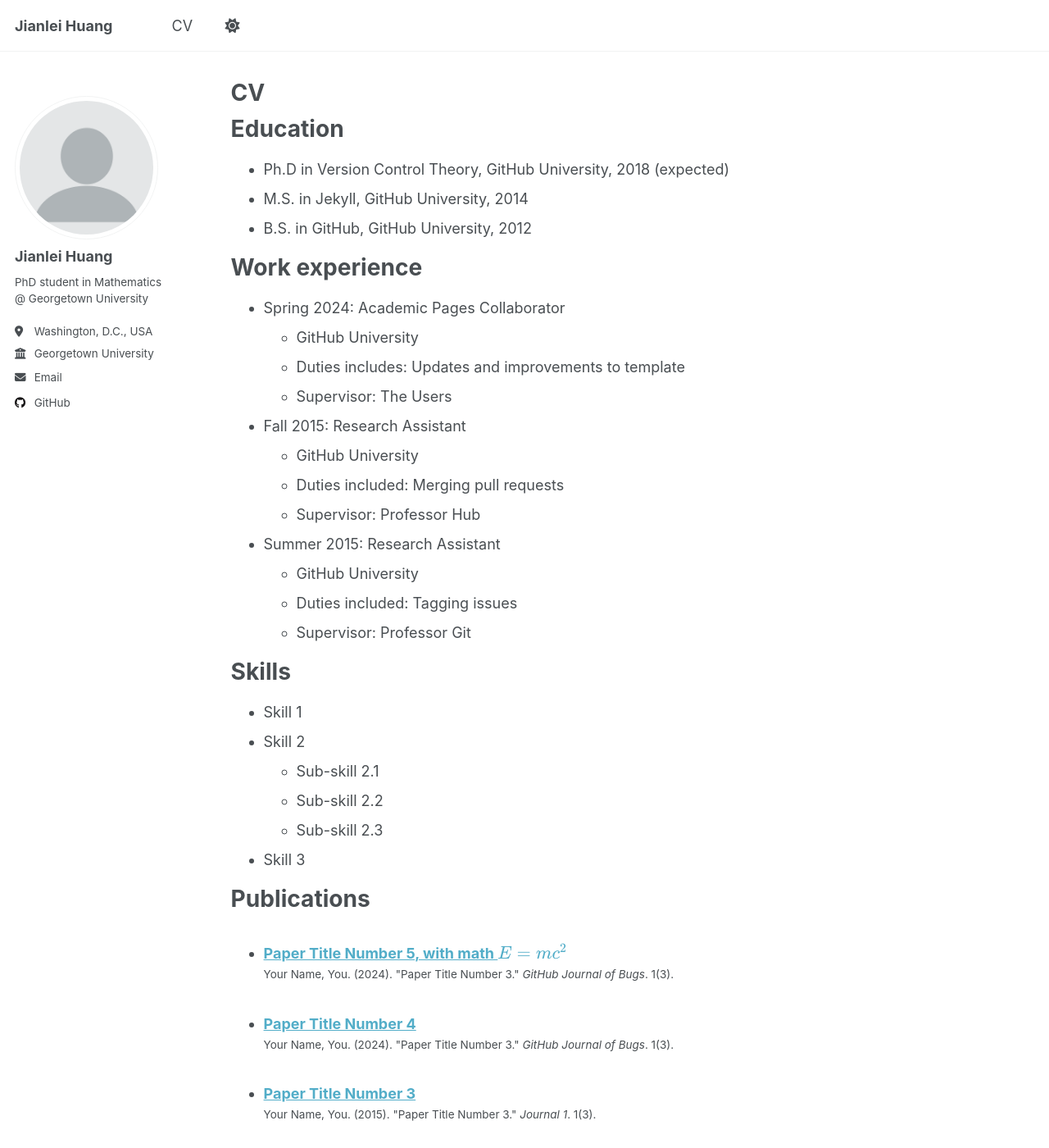
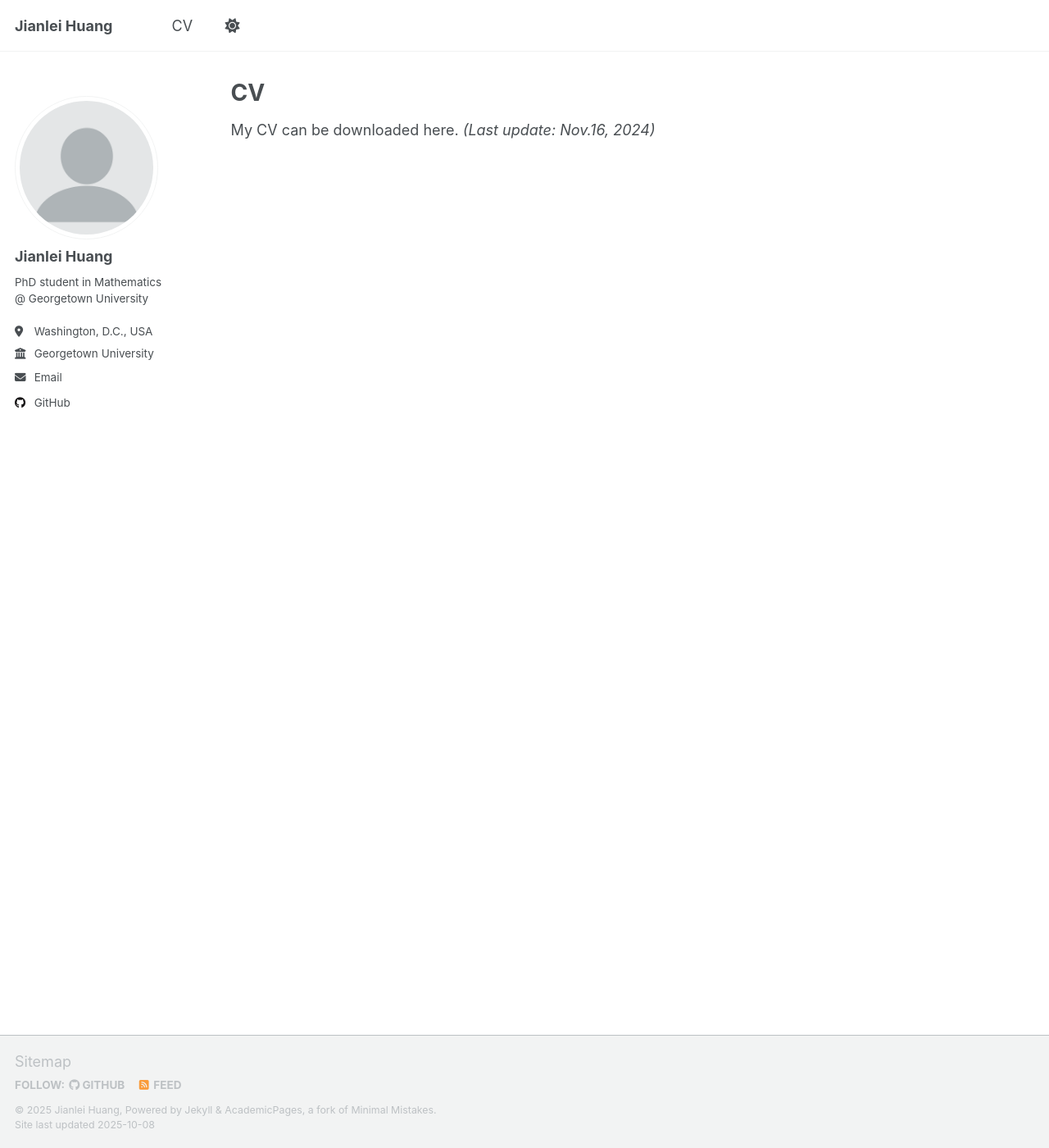
Before and after one commit to Jimmy000207/Jimmy000207.github.io, a Jekyll site: the page built from _pages/cv.md, in a window 1280 px wide and 1400 px high. Shown: the whole window at 82% size. Built offline with Jekyll 4.4.1, drawn with Linux system fonts in a browser that asks for light colours; a script that is not in the unit is left out; some of the changed text lies outside the part shown.

Commit message:
Update cv.md

```diff
--- a/_pages/cv.md
+++ b/_pages/cv.md
@@ -7,58 +7,4 @@ redirect_from:
   - /resume
 ---
 
-{% include base_path %}
-
-Education
-======
-* Ph.D in Version Control Theory, GitHub University, 2018 (expected)
-* M.S. in Jekyll, GitHub University, 2014
-* B.S. in GitHub, GitHub University, 2012
-
-Work experience
-======
-* Spring 2024: Academic Pages Collaborator
-  * GitHub University
-  * Duties includes: Updates and improvements to template
-  * Supervisor: The Users
-
-* Fall 2015: Research Assistant
-  * GitHub University
-  * Duties included: Merging pull requests
-  * Supervisor: Professor Hub
-
-* Summer 2015: Research Assistant
-  * GitHub University
-  * Duties included: Tagging issues
-  * Supervisor: Professor Git
-
-Skills
-======
-* Skill 1
-* Skill 2
-  * Sub-skill 2.1
-  * Sub-skill 2.2
-  * Sub-skill 2.3
-* Skill 3
-
-Publications
-======
-  <ul>{% for post in site.publications reversed %}
-    {% include archive-single-cv.html %}
-  {% endfor %}</ul>
-
-Talks
-======
-  <ul>{% for post in site.talks reversed %}
-    {% include archive-single-talk-cv.html  %}
-  {% endfor %}</ul>
-
-Teaching
-======
-  <ul>{% for post in site.teaching reversed %}
-    {% include archive-single-cv.html %}
-  {% endfor %}</ul>
-
-Service and leadership
-======
-* Currently signed in to 43 different slack teams
+My CV can be downloaded here. *(Last update: Nov.16, 2024)*
```
